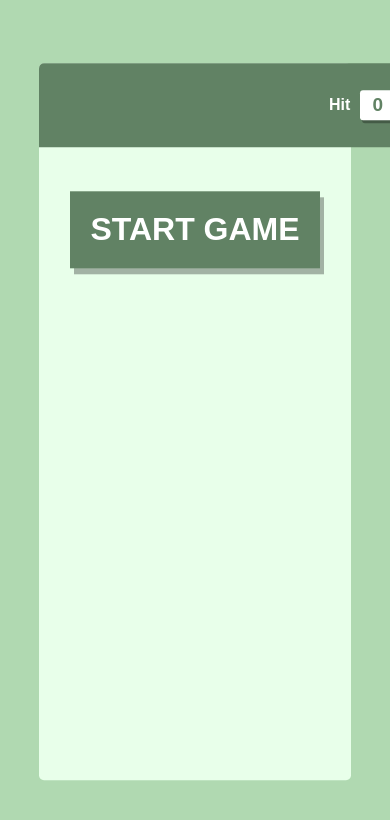
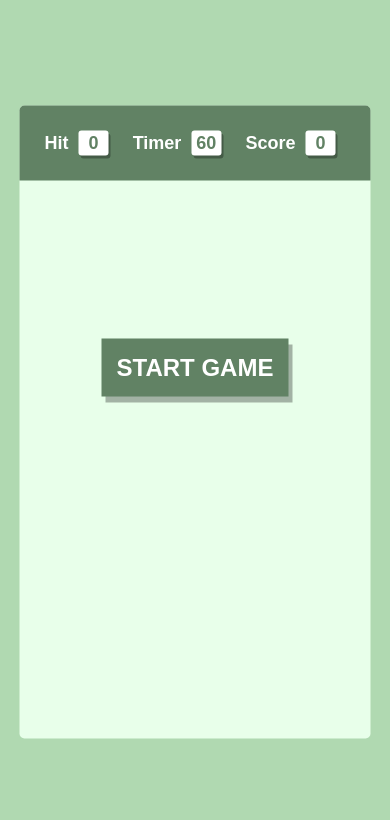
Before and after one commit to ayunarang/BubbleGame, a plain HTML site: page index.html in a window 390 px wide. Drawn offline with Linux system fonts and the light colour scheme.

Commit message:
Update style.css

```diff
--- a/style.css
+++ b/style.css
@@ -125,3 +125,49 @@ body{
     width:38px;
     margin-left: 13px;
 }
+
+@media (max-width: 767px) {
+    .main-screen {
+        width: 90%;
+        height: 75%;
+    }
+
+    .score-screen {
+        padding: 20px 25px;
+    }
+
+    .score-box {
+        margin-right: 10px;
+    }
+
+    .heading {
+        font-size: 18px;
+    }
+
+    .hit,
+    .timer,
+    .score {
+        height: 25px;
+        width: 30px;
+        font-size: 18px;
+    }
+
+    .bubble {
+        height: 42px;
+        width: 42px;
+        font-size: 18px;
+    }
+
+    .start-game,
+    .play-again {
+        font-size: 24px;
+        padding: 15px;
+        margin-top: 45%;
+    }
+
+    .play-again-icon {
+        height: 28px;
+        width: 28px;
+        margin-left: 10px;
+    }
+}
```
